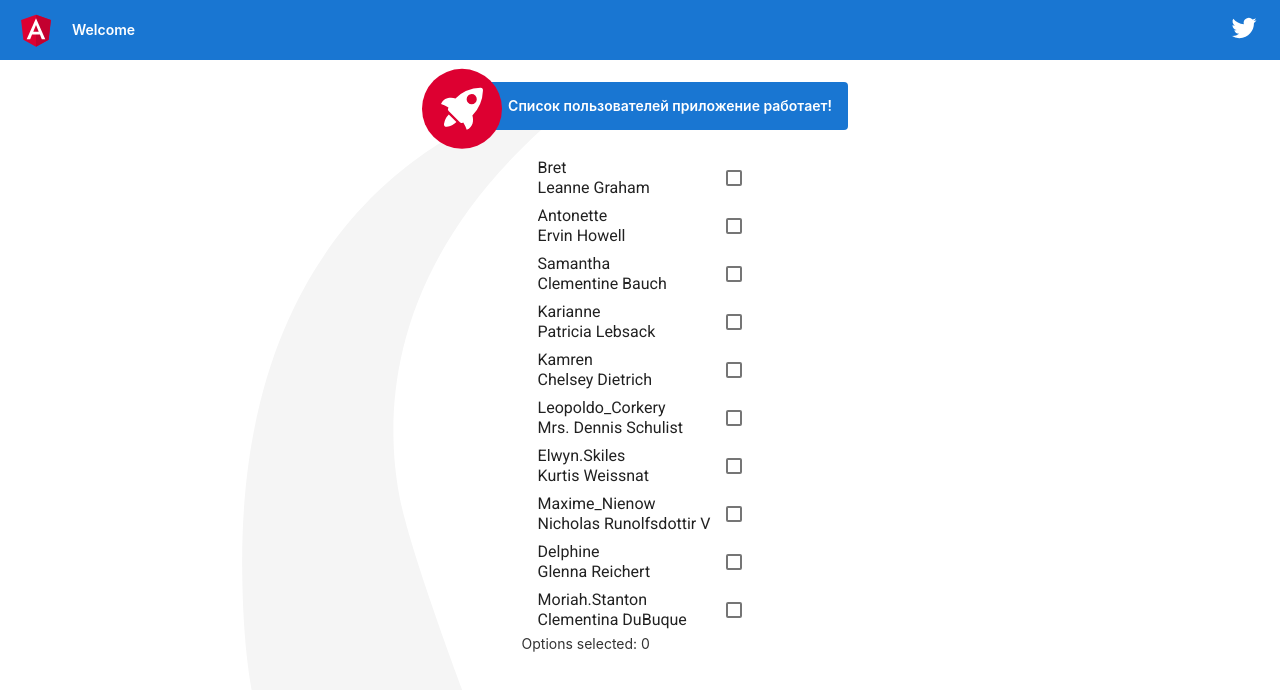
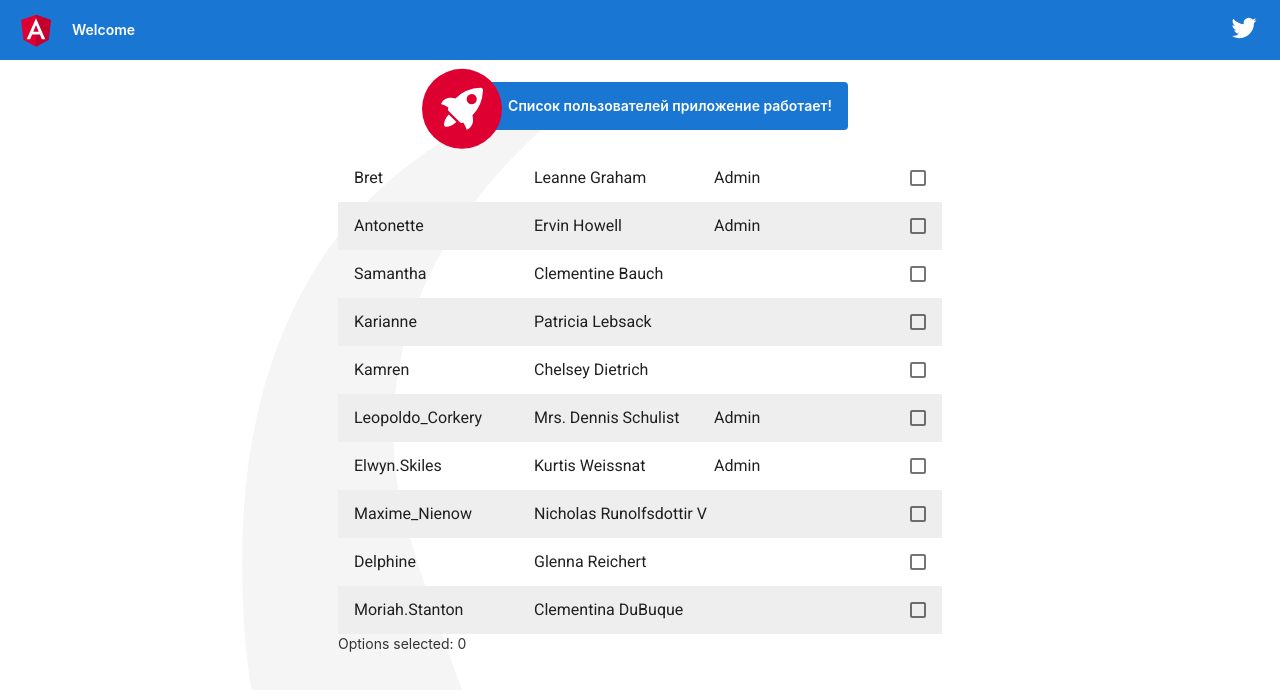
Before and after one commit to VictoriaDoroshko/Angular-list, an Angular app in the folder users-list/: page / in a window 1280 px wide. Shown: the top 690 px of the page. Built offline with nearby package versions, Linux system fonts and the light colour scheme.

Commit message:
Create service users

```diff
--- a/users-list/src/app/users-list/users-list.component.html
+++ b/users-list/src/app/users-list/users-list.component.html
@@ -1,7 +1,12 @@
 <mat-selection-list #users>
-    <mat-list-option *ngFor="let user of usersList">
-      <span>{{user.username}}</span>
-      <span>{{user.name}}</span>
+    <mat-list-option
+        *ngFor="let user of usersList; let i = index"
+        [ngClass]="{'gray': i%2}">
+        <div>
+            <span class="item">{{user.username}}</span>
+            <span class="item">{{user.name}}</span>
+            <span *ngIf="user.role ==='Admin'" class="item">{{user.role}}</span>
+        </div>
     </mat-list-option>
   </mat-selection-list>
 
--- a/users-list/src/app/users-list/users-list.component.scss
+++ b/users-list/src/app/users-list/users-list.component.scss
@@ -0,0 +1,8 @@
+.item {
+    width: 180px;
+    display: inline-block;
+}
+
+.gray {
+    background-color: #eee;
+}
--- a/users-list/src/app/users-list/users-list.component.ts
+++ b/users-list/src/app/users-list/users-list.component.ts
@@ -1,4 +1,5 @@
 import { Component, OnInit } from '@angular/core';
+import { UsersService } from './../users.service'
 
 @Component({
   selector: 'app-users-list',
@@ -7,106 +8,13 @@
 })
 export class UsersListComponent implements OnInit {
 
-  constructor() { }
+  usersList = [];
+  constructor(public userService: UsersService) { }
 
   ngOnInit(): void {
+    this.usersList = this.userService.getUsersList();
   }
 
-  usersList = [
-    {
-      "id": 1,
-      "name": "Leanne Graham",
-      "username": "Bret",
-      "email": "Sincere@april.biz",
-      "role": "Admin",
-      "phone": "1-770-736-8031 x56442",
-      "website": "hildegard.org"
-    },
-    {
-      "id": 2,
-      "name": "Ervin Howell",
-      "username": "Antonette",
-      "email": "Shanna@melissa.tv",
-      "role": "Admin",
-      "phone": "010-692-6593 x09125",
-      "website": "anastasia.net"
-    },
-    {
-      "id": 3,
-      "name": "Clementine Bauch",
-      "username": "Samantha",
-      "email": "Nathan@yesenia.net",
-      "role": "User",
-      "phone": "1-463-123-4447",
-      "website": "ramiro.info"
-    },
-    {
-      "id": 4,
-      "name": "Patricia Lebsack",
-      "username": "Karianne",
-      "email": "Julianne.OConner@kory.org",
-      "role": "User",
-      "phone": "493-170-9623 x1567",
-      "website": "kale.biz"
-    },
 
-    {
-      "id": 5,
-      "name": "Chelsey Dietrich",
-      "username": "Kamren",
-      "email": "Lucio_Hettinger@annie.ca",
-      "role": "User",
-      "phone": "(254)954-1289",
-      "website": "demarco.info"
-
-    },
-    {
-      "id": 6,
-      "name": "Mrs. Dennis Schulist",
-      "username": "Leopoldo_Corkery",
-      "email": "Karley_Dach@jasper.info",
-      "role": "Admin",
-      "phone": "1-477-935-8478 x6430",
-      "website": "ola.org"
-
-    },
-    {
-      "id": 7,
-      "name": "Kurtis Weissnat",
-      "username": "Elwyn.Skiles",
-      "email": "Telly.Hoeger@billy.biz",
-      "role": "Admin",
-      "phone": "210.067.6132",
-      "website": "elvis.io"
-
-    },
-    {
-      "id": 8,
-      "name": "Nicholas Runolfsdottir V",
-      "username": "Maxime_Nienow",
-      "email": "Sherwood@rosamond.me",
-      "role": "User",
-      "phone": "586.493.6943 x140",
-      "website": "jacynthe.com"
-    },
-    {
-      "id": 9,
-      "name": "Glenna Reichert",
-      "username": "Delphine",
-      "email": "Chaim_McDermott@dana.io",
-      "role": "User",
-      "phone": "(775)976-6794 x41206",
-      "website": "conrad.com"
-    },
-    {
-      "id": 10,
-      "name": "Clementina DuBuque",
-      "username": "Moriah.Stanton",
-      "email": "Rey.Padberg@karina.biz",
-      "role": "User",
-      "phone": "024-648-3804",
-      "website": "ambrose.net"
-    }
-  ]
 
 }
--- /dev/null
+++ b/users-list/src/app/users.service.ts
@@ -0,0 +1,110 @@
+import { Injectable } from '@angular/core';
+
+@Injectable({
+  providedIn: 'root'
+})
+export class UsersService {
+
+  constructor() { }
+
+  getUsersList() {
+    return this.usersList;
+  }
+
+  usersList = [
+    {
+      "id": 1,
+      "name": "Leanne Graham",
+      "username": "Bret",
+      "email": "Sincere@april.biz",
+      "role": "Admin",
+      "phone": "1-770-736-8031 x56442",
+      "website": "hildegard.org"
+    },
+    {
+      "id": 2,
+      "name": "Ervin Howell",
+      "username": "Antonette",
+      "email": "Shanna@melissa.tv",
+      "role": "Admin",
+      "phone": "010-692-6593 x09125",
+      "website": "anastasia.net"
+    },
+    {
+      "id": 3,
+      "name": "Clementine Bauch",
+      "username": "Samantha",
+      "email": "Nathan@yesenia.net",
+      "role": "User",
+      "phone": "1-463-123-4447",
+      "website": "ramiro.info"
+    },
+    {
+      "id": 4,
+      "name": "Patricia Lebsack",
+      "username": "Karianne",
+      "email": "Julianne.OConner@kory.org",
+      "role": "User",
+      "phone": "493-170-9623 x1567",
+      "website": "kale.biz"
+    },
+
+    {
+      "id": 5,
+      "name": "Chelsey Dietrich",
+      "username": "Kamren",
+      "email": "Lucio_Hettinger@annie.ca",
+      "role": "User",
+      "phone": "(254)954-1289",
+      "website": "demarco.info"
+
+    },
+    {
+      "id": 6,
+      "name": "Mrs. Dennis Schulist",
+      "username": "Leopoldo_Corkery",
+      "email": "Karley_Dach@jasper.info",
+      "role": "Admin",
+      "phone": "1-477-935-8478 x6430",
+      "website": "ola.org"
+
+    },
+    {
+      "id": 7,
+      "name": "Kurtis Weissnat",
+      "username": "Elwyn.Skiles",
+      "email": "Telly.Hoeger@billy.biz",
+      "role": "Admin",
+      "phone": "210.067.6132",
+      "website": "elvis.io"
+
+    },
+    {
+      "id": 8,
+      "name": "Nicholas Runolfsdottir V",
+      "username": "Maxime_Nienow",
+      "email": "Sherwood@rosamond.me",
+      "role": "User",
+      "phone": "586.493.6943 x140",
+      "website": "jacynthe.com"
+    },
+    {
+      "id": 9,
+      "name": "Glenna Reichert",
+      "username": "Delphine",
+      "email": "Chaim_McDermott@dana.io",
+      "role": "User",
+      "phone": "(775)976-6794 x41206",
+      "website": "conrad.com"
+    },
+    {
+      "id": 10,
+      "name": "Clementina DuBuque",
+      "username": "Moriah.Stanton",
+      "email": "Rey.Padberg@karina.biz",
+      "role": "User",
+      "phone": "024-648-3804",
+      "website": "ambrose.net"
+    }
+  ]
+}
```
